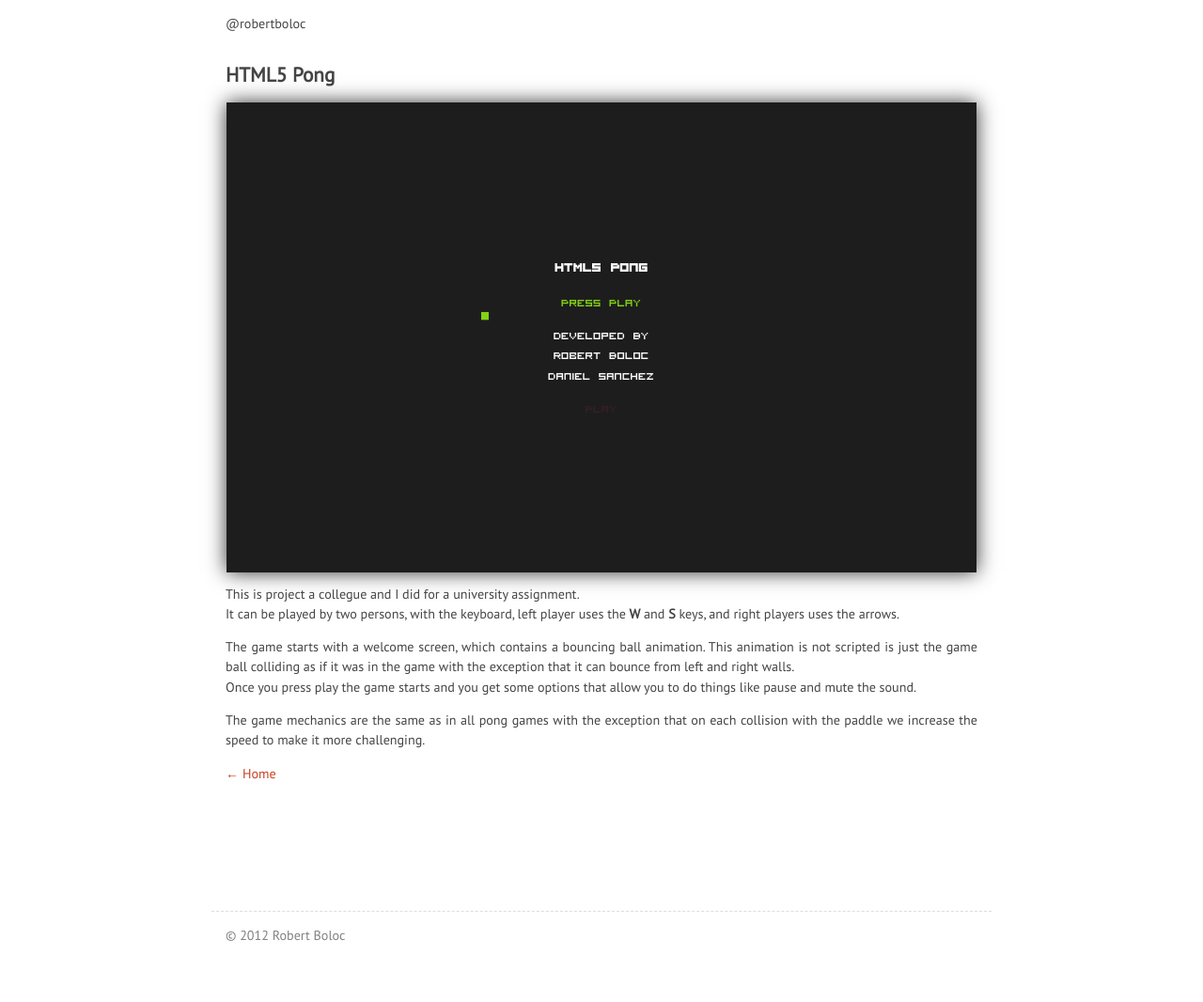
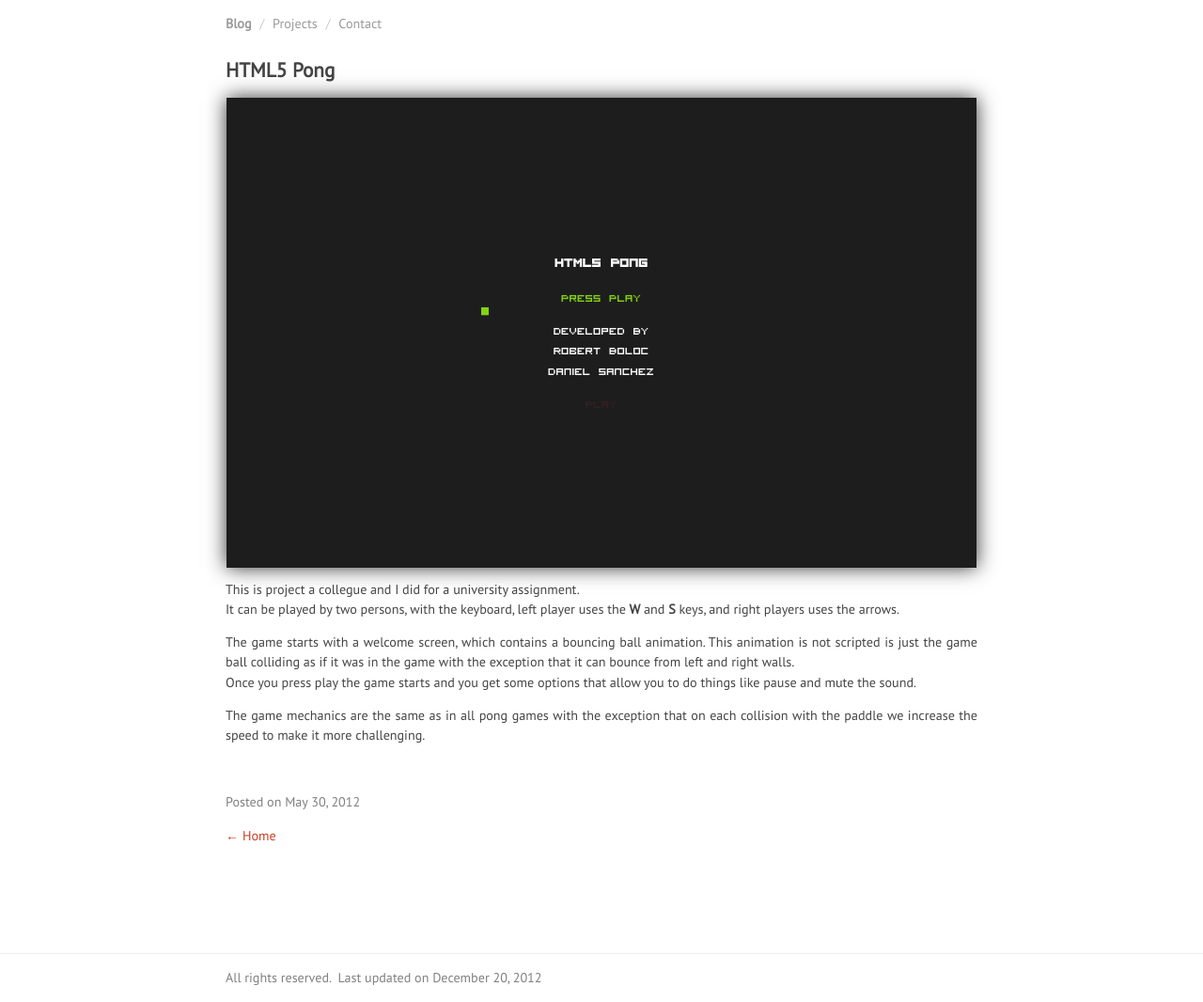
Before and after one commit to minivan/minivan.github.io, a Jekyll site: the page built from _posts/2012-05-30-html5-pong.html, in a window 1280 px wide. Shown: the whole page at 94% size. Built offline with Jekyll 4.4.1, drawn with Linux system fonts in a browser that asks for light colours; before the commit the page ends 1021 px from its top, so only the background shows below that.

Commit message:
updated styles

```diff
--- a/_layouts/default.html
+++ b/_layouts/default.html
@@ -10,16 +10,18 @@
         {% include analytics.html %}
     </head>
     <body>
-        <div id="menu">
-            <ul>
-                <li>@robertboloc</li>
-            </ul>
-        </div>
+        <nav class="breadcrumb">
+            <a href="/"><b>Blog</b></a> /
+            <a href="https://github.com/robertboloc">Projects</a> /
+            <a href="https://twitter.com/robertboloc">Contact</a>
+        </nav>
         <div id="container">
             {{ content }}
         </div>
         <footer>
-            &copy; 2012 Robert Boloc
+            <div>
+                All rights reserved. &nbsp;Last updated on {{ site.time | date: "%B %d, %Y" }}
+            </div>
         </footer>
     </body>
 </html>
--- a/_layouts/post.html
+++ b/_layouts/post.html
@@ -4,6 +4,9 @@ layout: default
 <article>
     <h2>{{ page.title }}</h2>
     {{ content }}
+    <footer>
+        Posted on {{ page.date | date: "%B %d, %Y" }}
+    </footer>
 </article>
+
 <p><a href="/">&larr; Home</a></p>
-{% include comments.html %}
--- a/css/main.css
+++ b/css/main.css
@@ -43,7 +43,7 @@ html, body{
 }
 
 #container li{
-    border-bottom : 1px dashed #DDDDDD;
+    border-bottom : 1px solid #eee;
     padding: 5px 0 5px 0;
 }
 
@@ -52,30 +52,28 @@ html, body{
     padding: 5px 0 5px 0;
 }
 
-.pull-right{
-    float: right;
+ul.slats li p span.meta {
+    display: block;
+    color: #999;
 }
 
-#menu {
-    width: 800px;
-    padding: 15px;
-    margin: 0 auto;
-}
-
-#menu li {
-    display: inline;
-    list-style-type: none;
-    padding-right: 15px;
+article footer {
+    padding: 0 !important;
+    border: none !important;
 }
 
 footer {
     color: gray;
     padding: 15px;
+    margin: 0 auto;
+    margin-top: 50px;
+    border-top : 1px solid #eee;
+}
+
+footer div {
     width: 800px;
     margin: 0 auto;
-    border-top : 1px dashed #DDDDDD;
 }
-
 /*Gist costumisation*/
 .line_numbers, .gist-meta {
     display: none !important;
@@ -86,5 +84,33 @@ footer {
 }
 
 .gist-file, .gist-data {
-    border-radius: 2px !important;
+    border-radius: 3px !important;
 }
+
+/*Nav*/
+nav.breadcrumb {
+    color: #ccc;
+    width: 800px;
+    margin:0 auto;
+    padding: 15px 0px 10px 0px;
+}
+nav.breadcrumb a {
+    margin: 0 5px;
+    text-decoration: none;
+    color: #999;
+}
+nav.breadcrumb a:first-child {
+    margin-left: 0;
+    }
+nav.breadcrumb a:hover,
+nav.breadcrumb a:focus {
+    color: #333;
+}
+nav.breadcrumb a:active {
+    color: #666;
+}
+nav.breadcrumb strong {
+    margin-left: 5px;
+    font-weight: bold;
+    color: #333;
+}
```
Also changed, not shown: index.html (+5 -4 lines), favicon.ico (deleted).
